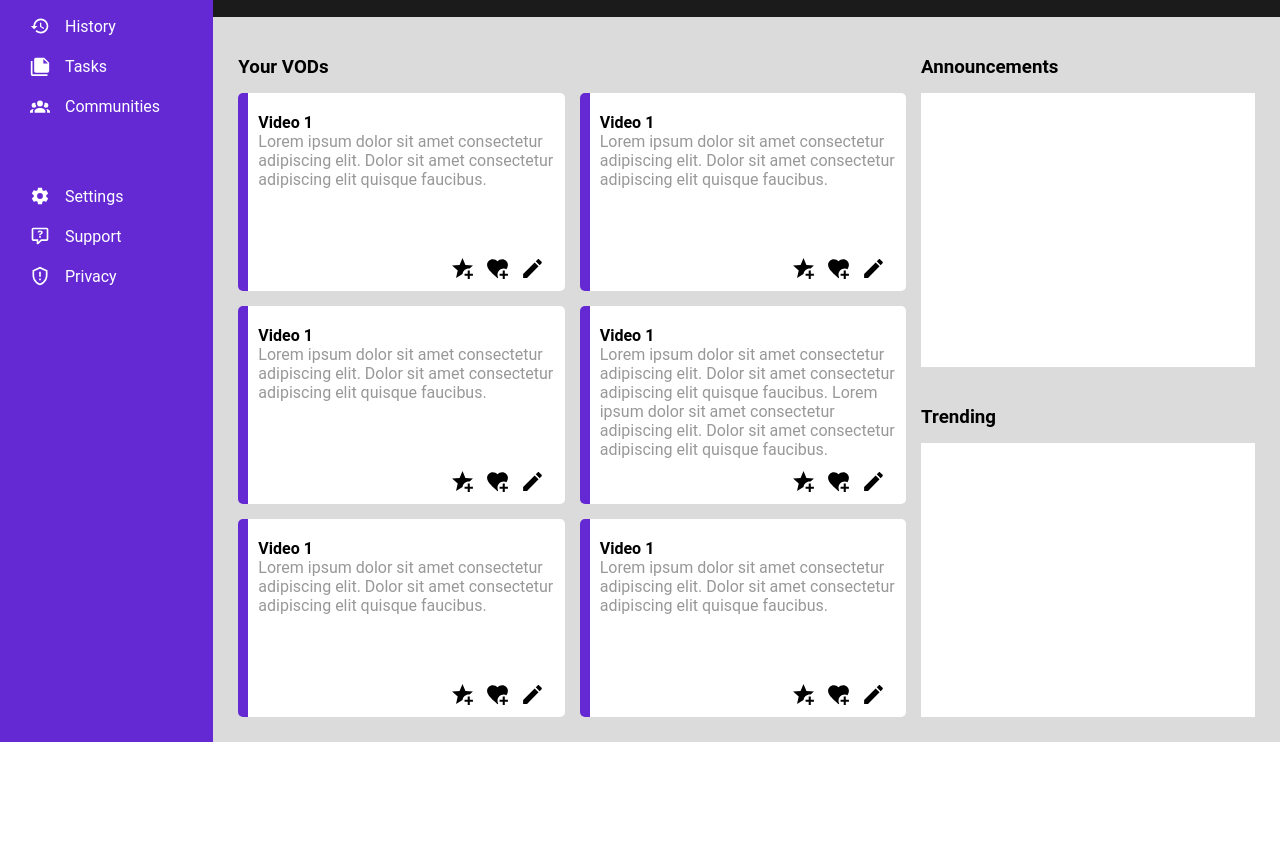
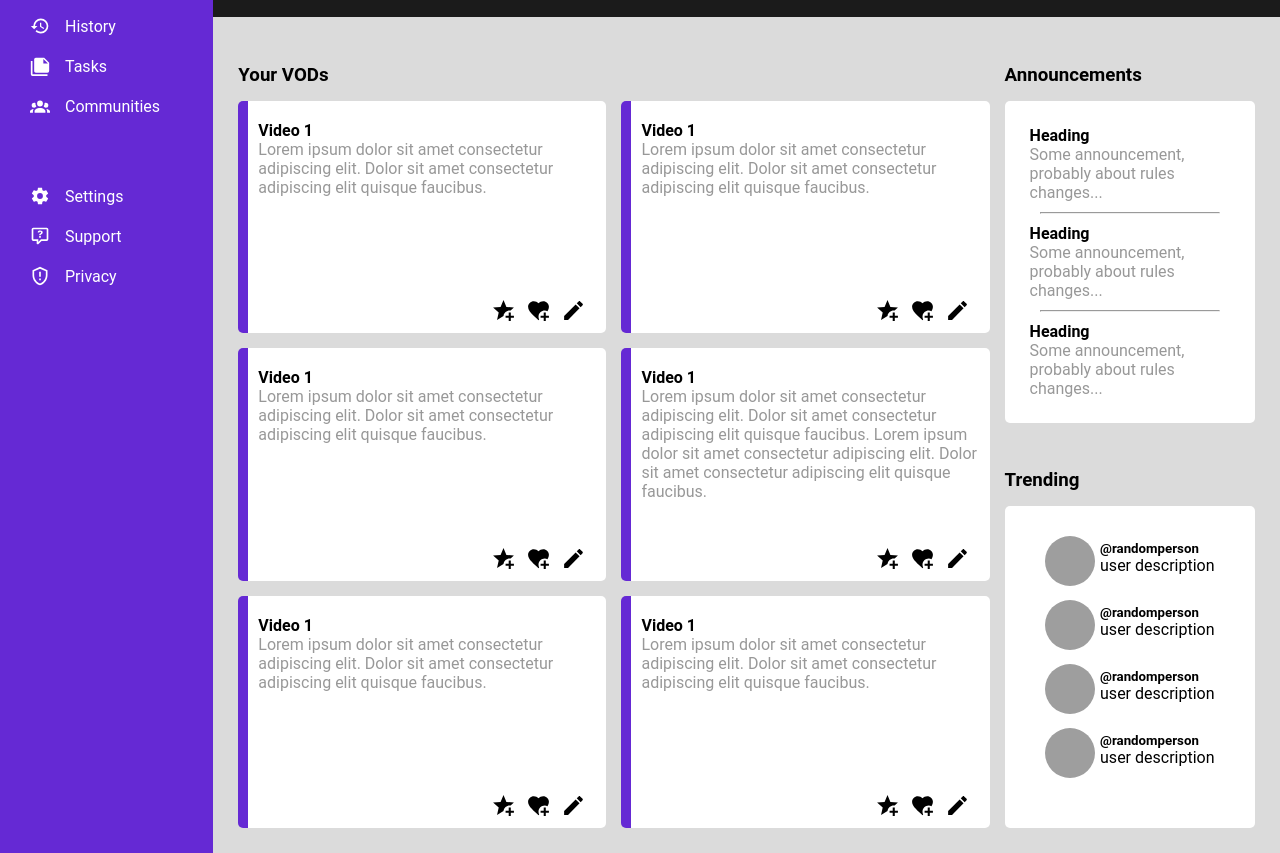
Before and after one commit to jellyglitch/admin-dashboard, a plain HTML site: page index.html in a window 1280 px wide. Shown: the part 194-1047 px from the top of the page. Before the commit the page ends 936 px from the top, so only its background shows below. Drawn offline with Linux system fonts and the light colour scheme; grey boxes are pictures that could not be loaded.

Commit message:
Finish announcements and trending section.

```diff
--- a/index.html
+++ b/index.html
@@ -85,7 +85,6 @@
                             <p>Hi there,</p>
                             <h2>Morgan Oakley (@morgan)</h3>
                         </div>
-
                     </div>
                     <div class="user-buttons">
                         <button>New</button>
@@ -184,10 +183,52 @@
                 <h3 class="three">Trending</h3>
 
                 <div class="announcements">
-
+                    <b>Heading</b>
+                    <p>Some announcement, probably about rules changes...</p>
+                    <hr>
+                    <b>Heading</b>
+                    <p>Some announcement, probably about rules changes...</p>
+                    <hr>
+                    <b>Heading</b>
+                    <p>Some announcement, probably about rules changes...</p>
                 </div>
                 <div class="trending">
-
+                    <div class="other-users">
+                        <div class="user-icon">
+                            <img src="https://i.pinimg.com/736x/d0/49/f3/d049f33c57cd67474ef69a7f76fbf063.jpg" width="50px" height="50px">
+                        </div>
+                        <div>
+                            <h5>@randomperson</h5>
+                            <p>user description</p>
+                        </div>
+                    </div>
+                    <div class="other-users">
+                        <div class="user-icon">
+                            <img src="https://i.pinimg.com/736x/d0/49/f3/d049f33c57cd67474ef69a7f76fbf063.jpg" width="50px" height="50px">
+                        </div>
+                        <div>
+                            <h5>@randomperson</h5>
+                            <p>user description</p>
+                        </div>
+                    </div>
+                    <div class="other-users">
+                        <div class="user-icon">
+                            <img src="https://i.pinimg.com/736x/d0/49/f3/d049f33c57cd67474ef69a7f76fbf063.jpg" width="50px" height="50px">
+                        </div>
+                        <div>
+                            <h5>@randomperson</h5>
+                            <p>user description</p>
+                        </div>
+                    </div>
+                    <div class="other-users">
+                        <div class="user-icon">
+                            <img src="https://i.pinimg.com/736x/d0/49/f3/d049f33c57cd67474ef69a7f76fbf063.jpg" width="50px" height="50px">
+                        </div>
+                        <div>
+                            <h5>@randomperson</h5>
+                            <p>user description</p>
+                        </div>
+                    </div>
                 </div>
 
 
--- a/styles.css
+++ b/styles.css
@@ -107,7 +107,7 @@ body {
     grid-column: 1 / 4;
 }
 
-.welcome-user {
+.welcome-user, .other-users {
     display: flex;
     align-items: center;
 }
@@ -140,7 +140,7 @@ img {
     background-color: #dbdbdb;
     padding: 15px 25px 25px 25px;
     display: grid;
-    grid-template: 1fr 6fr 1fr 6fr / 2fr 1fr;
+    grid-template: 1fr 6fr 1fr 6fr / 3fr 1fr;
     gap: 15px;
 }
 
@@ -199,10 +199,27 @@ img {
     background-color: #fff;
     grid-column: 2;
     grid-row: 2 / 3;
+    border-radius: 5px;
+    padding: 25px;
+}
+
+.announcements p {
+    color: #989898;
+}
+
+hr {
+    margin: 10px;
 }
 
 .trending {
     background-color: #fff;
     grid-column: 2;
     grid-row: 4 / 5;
+    border-radius: 5px;
+    padding-top: 20px;
+    padding-bottom: 20px;
 }
+
+.other-users {
+    justify-content: center;
+}
```
